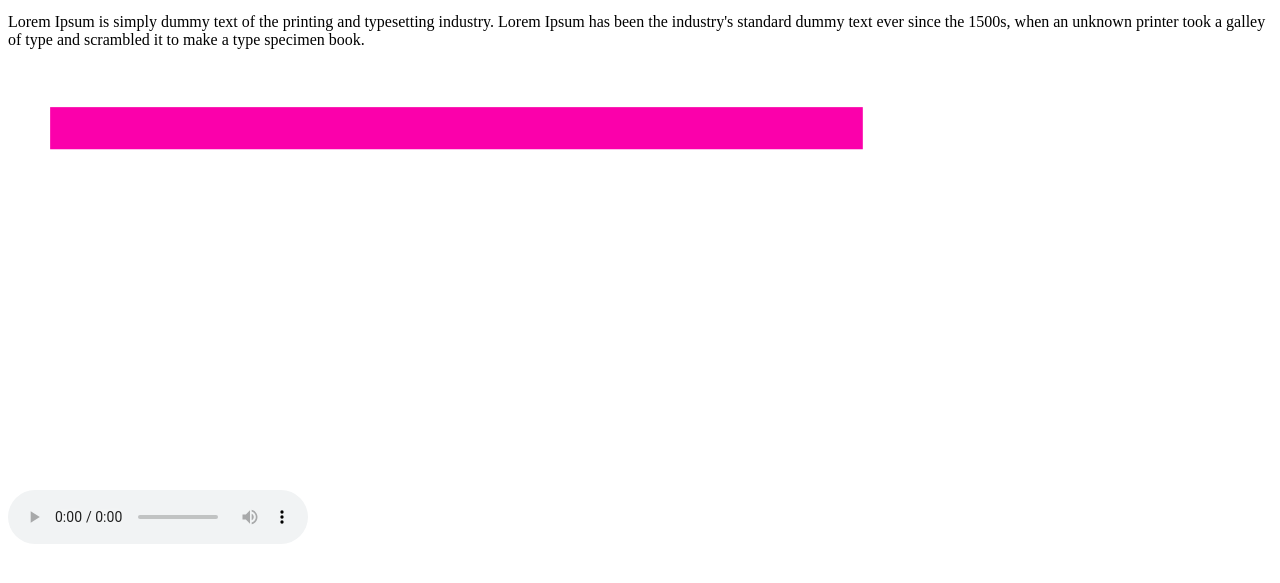
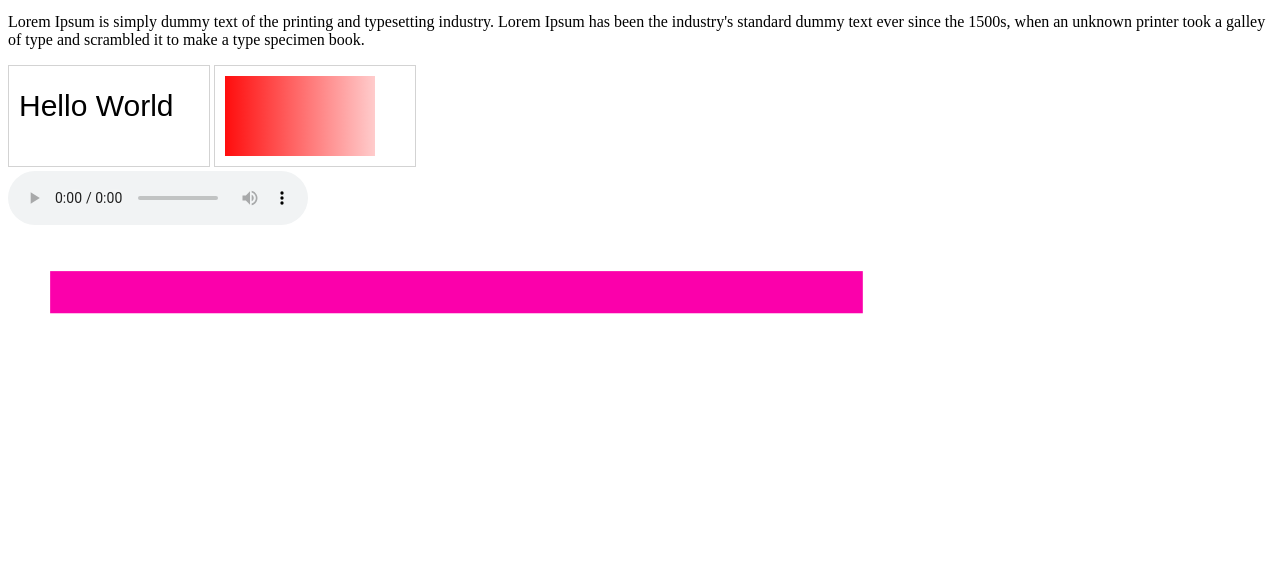
Before and after one commit to StefanieGlarcher/TravelBlog, a plain HTML site: page testfile.html in a window 1280 px wide. Shown: the part 861-1444 px from the top of the page. Before the commit the page ends 1417 px from the top, so only its background shows below. Drawn offline with Linux system fonts and the light colour scheme.

Commit message:
CreateFunction for Canvas

```diff
--- a/js/functions.js
+++ b/js/functions.js
@@ -0,0 +1,20 @@
+function canvasHelloWorld() {
+  var c = document.getElementById("myCanvas");
+  var ctx = c.getContext("2d");
+  ctx.font = "30px Arial";
+  ctx.fillText("Hello World", 10, 50);
+}
+canvasHelloWorld();
+
+function canvasColor() {
+  var c = document.getElementById("canvasVerlauf");
+  var ctx = c.getContext("2d");
+  // Create gradient
+  var grd = ctx.createLinearGradient(0, 0, 200, 0);
+  grd.addColorStop(0, "red");
+  grd.addColorStop(1, "white");
+  // Fill with gradient
+  ctx.fillStyle = grd;
+  ctx.fillRect(10, 10, 150, 80);
+}
+canvasColor();
--- a/styles/style.css
+++ b/styles/style.css
@@ -1,8 +1,6 @@
 #logoTitel {
   display: flex;
   flex-flow: column wrap;
-
-
 }
 
 #logo {
@@ -118,3 +116,14 @@ h2 {
     width: 200px;
   }
 }
+
+@mixin center-v() {
+  position: fixed;
+  top: 0;
+  bottom: 0;
+  margin: auto;
+}
+
+body {
+  overflow-x: hidden;
+}
--- a/testfile.html
+++ b/testfile.html
@@ -37,13 +37,35 @@
       make a type specimen book.
     </p>
 
+    <canvas
+      id="myCanvas"
+      width="200"
+      height="100"
+      style="border: 1px solid #d3d3d3;"
+    >
+      Your browser does not support the HTML canvas tag.</canvas
+    >
+
+    <canvas
+      id="canvasVerlauf"
+      width="200"
+      height="100"
+      style="border: 1px solid #d3d3d3;"
+    >
+      Your browser does not support the HTML canvas tag.</canvas
+    >
+  </br>
+    <audio controls>
+      <source src="audio/bird_sound.mp3" type="audio/mpeg" />
+      Your browser does not support the audio element.
+    </audio>
+  </br>
+
+
     <svg viewBox="0 0 300 100">
       <rect id="svganimation" x="10" y="10" width="10" height="10" />
     </svg>
 
-    <audio controls>
-      <source src="audio/bird_sound.mp3" type="audio/mpeg" />
-      Your browser does not support the audio element.
-    </audio>
+    <script src="js/functions.js"></script>
   </body>
 </html>
```
